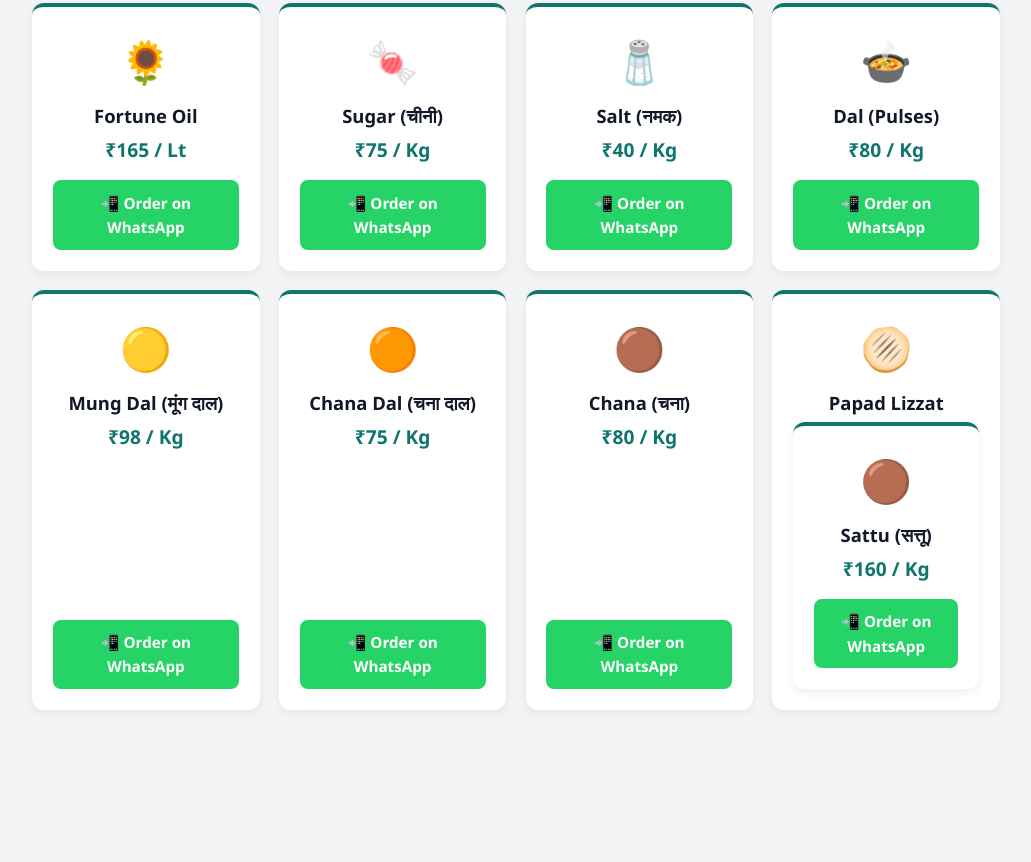
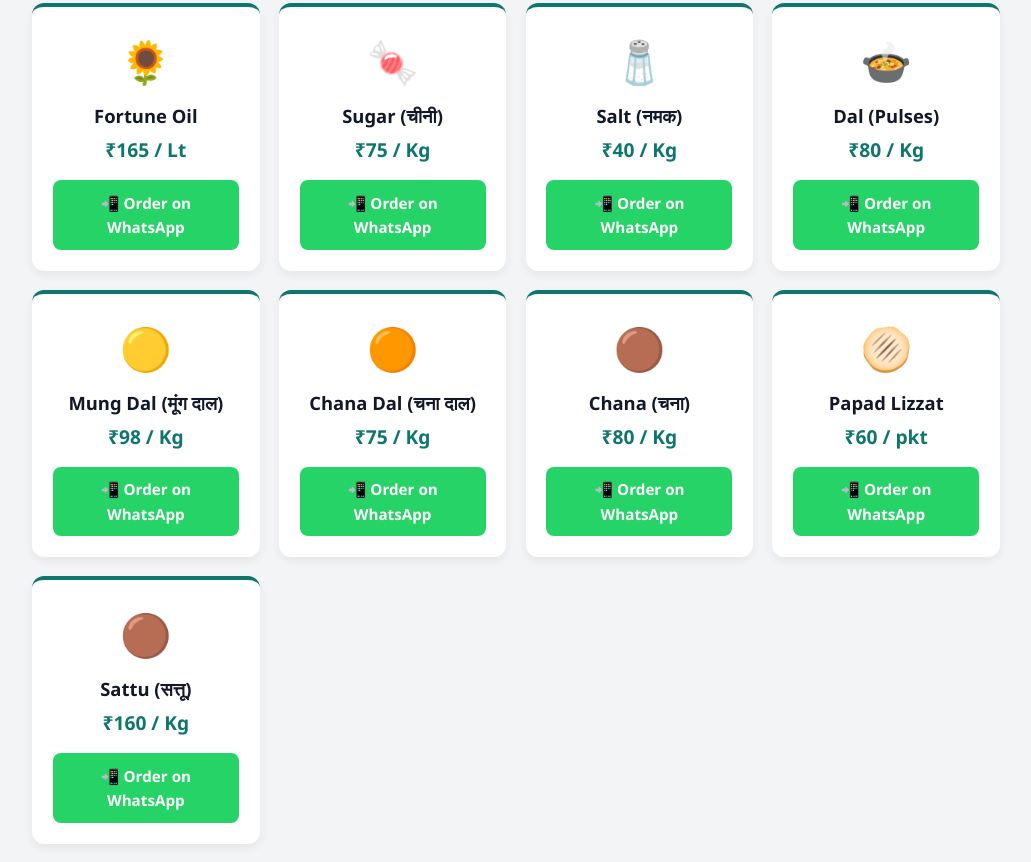
Before and after one commit to 0101Alisha/yalmaz-mart, a plain HTML site: page index.html in a window 1280 px wide. Shown: the part 688-1550 px from the top of the page, without its empty margins (124-1155 px from the left). Before the commit the page ends 1438 px from the top, so only its background shows below. Drawn offline with Linux system fonts and the light colour scheme.

Commit message:
Update index.html

```diff
--- a/index.html
+++ b/index.html
@@ -176,7 +176,10 @@
                 <div>
                     <div class="icon">🫓</div>
                     <h3>Papad Lizzat</h3>
-
+            <p class="price">₹60 / pkt</p>
+                </div>
+                <a class="btn-whatsapp" href="https://wa.me." target="_blank">📲 Order on WhatsApp</a>
+            </div>
                      <!-- Product 13 -->
             <div class="card">
                 <div>
```
